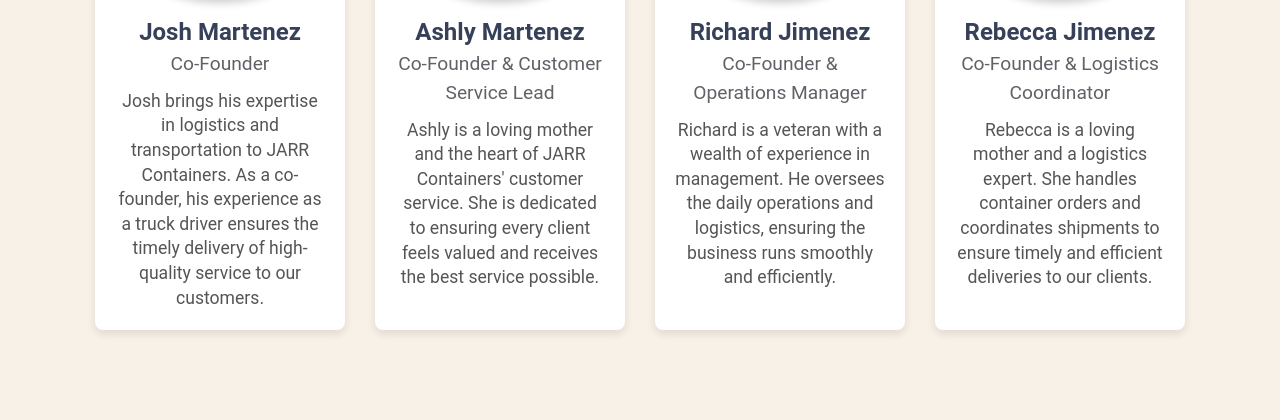
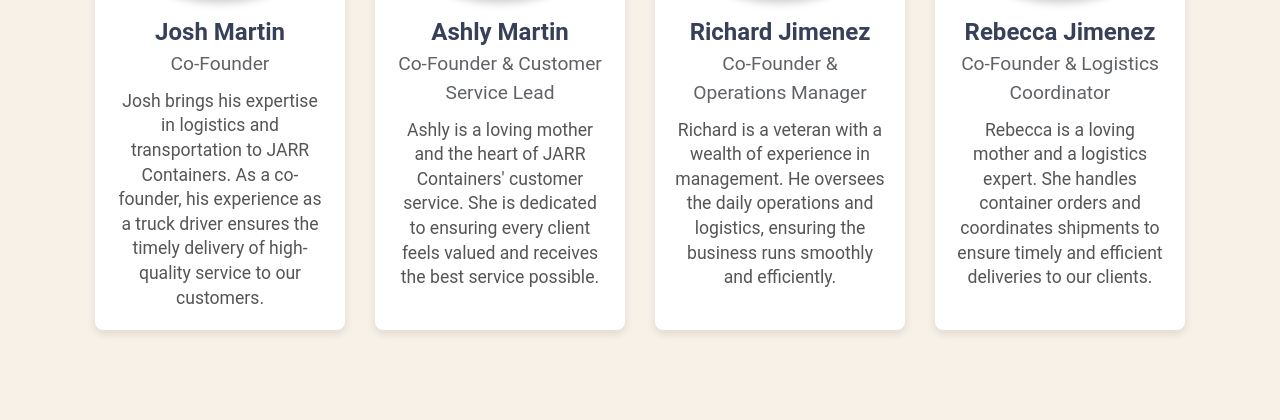
Before and after one commit to Isaiah802/JARR, a Flask app: page /learn in a window 1280 px wide. Shown: the part 1060-1480 px from the top of the page. Run offline with Flask 3, Linux system fonts and the light colour scheme.

Commit message:
JARR 2.03.03
Fixed Joshes' & Ashlys' last names.

```diff
--- a/templates/learn.html
+++ b/templates/learn.html
@@ -22,7 +22,7 @@
         <div class="person-container">
             <div class="person-card">
                 <img src="/static/images/person_1.jpg" alt="Josh Martenez" class="person-image">
-                <div class="person-name">Josh Martenez</div>
+                <div class="person-name">Josh Martin</div>
                 <div class="person-title">Co-Founder</div>
                 <div class="person-bio">
                     Josh brings his expertise in logistics and transportation to JARR Containers. As a co-founder, his experience as a truck driver ensures the timely delivery of high-quality service to our customers.
@@ -31,7 +31,7 @@
 
             <div class="person-card">
                 <img src="/static/images/person_2.jpg" alt="Ashly Martenez" class="person-image">
-                <div class="person-name">Ashly Martenez</div>
+                <div class="person-name">Ashly Martin</div>
                 <div class="person-title">Co-Founder & Customer Service Lead</div>
                 <div class="person-bio">
                     Ashly is a loving mother and the heart of JARR Containers' customer service. She is dedicated to ensuring every client feels valued and receives the best service possible.
```
